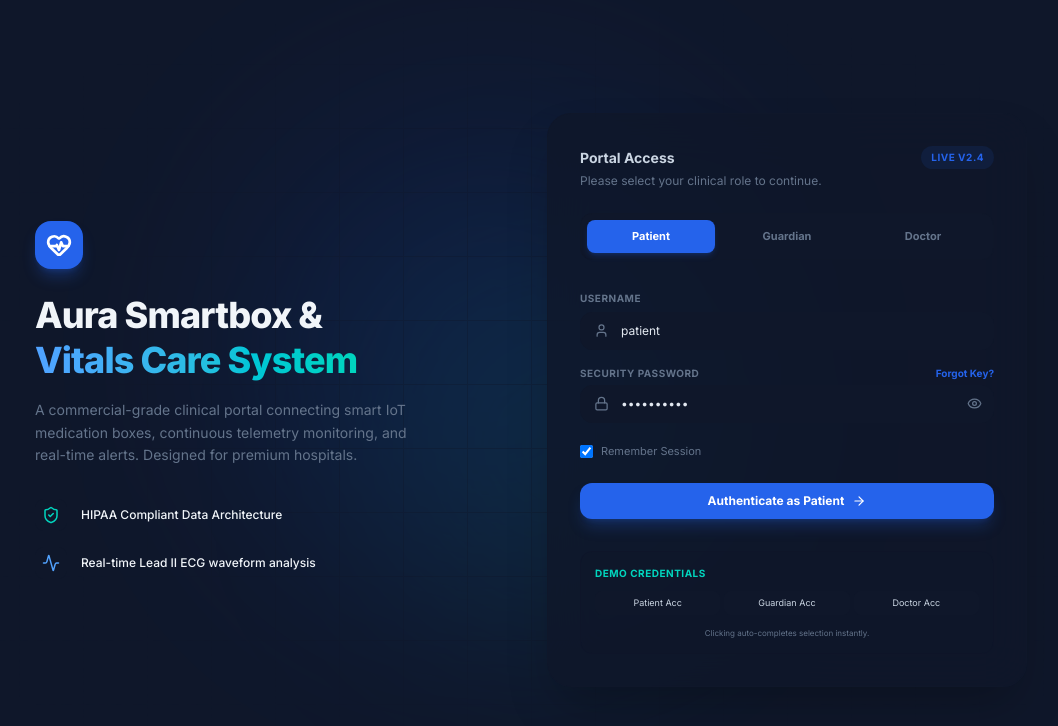
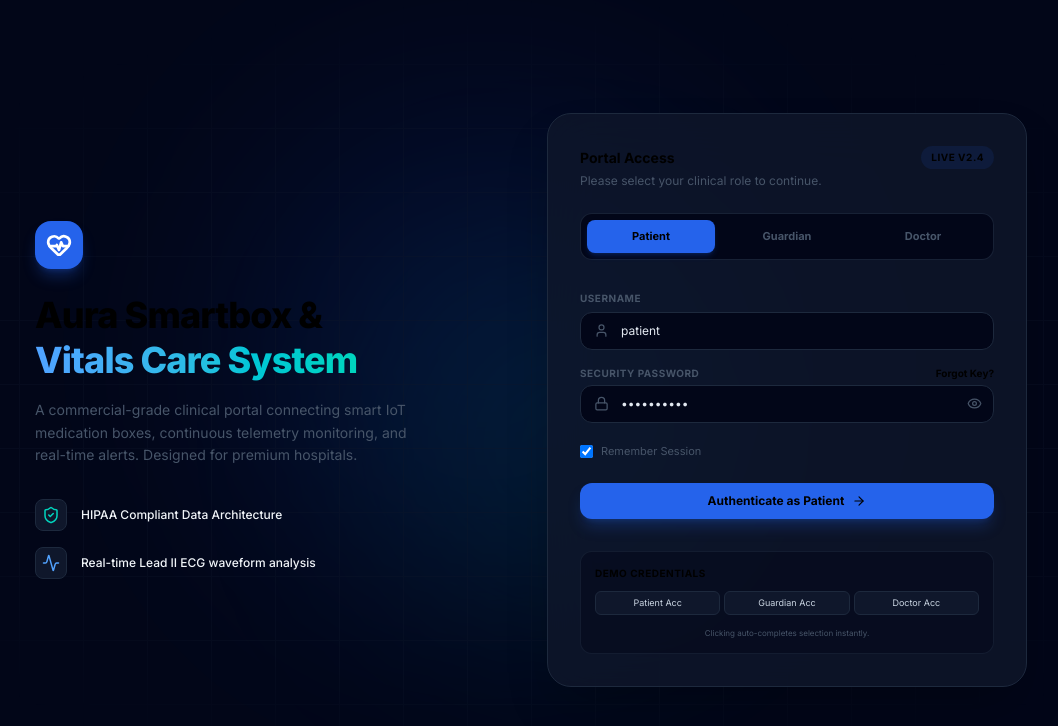
Before and after one commit to leston9-doremon/ipbl_med_box, a React (Vite) app: page /login in a window 1280 px wide. Shown: the top 726 px of the page, without its empty margins (109-1167 px from the left). Built offline with nearby package versions, Linux system fonts and the light colour scheme.

Commit message:
Fix text visibility in dark mode and enforce fixed black text in light mode

```diff
--- a/src/index.css
+++ b/src/index.css
@@ -9,32 +9,16 @@
   --color-success: #22C55E;
   --color-warning: #F59E0B;
   --color-danger: #EF4444;
-  --color-dark-text: #0F172A;
-  --color-light-text: #64748B;
+  --color-dark-text: #000000;
+  --color-light-text: #334155;
   --radius-medical: 18px;
-
-  /* Force consistent bold text colors */
-  --color-slate-950: #0F172A;
-  --color-slate-900: #0F172A;
-  --color-slate-850: #0F172A;
-  --color-slate-800: #0F172A;
-  --color-slate-750: #0F172A;
-  --color-slate-700: #0F172A;
-
-  /* Force consistent light/muted text colors */
-  --color-slate-650: #64748B;
-  --color-slate-600: #64748B;
-  --color-slate-550: #64748B;
-  --color-slate-500: #64748B;
-  --color-slate-450: #64748B;
-  --color-slate-400: #64748B;
 }
 
 /* Custom global rules for medical application styling */
 body {
   font-family: var(--font-sans);
   background-color: #F8FAFC;
-  color: #0F172A;
+  color: #000000;
   overflow-x: hidden;
 }
 
@@ -42,21 +26,56 @@ body {
 .dark-theme {
   background-color: #090D16 !important;
   color: #F8FAFC !important;
+}
 
-  /* Override text variables for consistent dark mode colors */
-  --color-slate-950: #F8FAFC !important;
-  --color-slate-900: #F8FAFC !important;
-  --color-slate-850: #F8FAFC !important;
-  --color-slate-800: #F8FAFC !important;
-  --color-slate-750: #F8FAFC !important;
-  --color-slate-700: #F8FAFC !important;
+.dark-theme body {
+  background-color: #090D16 !important;
+  color: #F8FAFC !important;
+}
 
-  --color-slate-650: #94A3B8 !important;
-  --color-slate-600: #94A3B8 !important;
-  --color-slate-550: #94A3B8 !important;
-  --color-slate-500: #94A3B8 !important;
-  --color-slate-450: #94A3B8 !important;
-  --color-slate-400: #94A3B8 !important;
+/* Force consistent bold text colors to fixed pure black in light mode */
+.text-slate-950,
+.text-slate-900,
+.text-slate-850,
+.text-slate-800,
+.text-slate-750,
+.text-slate-700,
+h1, h2, h3, h4, th, .font-bold {
+  color: #000000 !important;
+}
+
+/* Force consistent light/muted text colors in light mode */
+.text-slate-650,
+.text-slate-600,
+.text-slate-550,
+.text-slate-500,
+.text-slate-450,
+.text-slate-400 {
+  color: #475569 !important;
+}
+
+/* Override text colors in dark mode (keeps card backgrounds/borders intact) */
+.dark-theme .text-slate-950,
+.dark-theme .text-slate-900,
+.dark-theme .text-slate-850,
+.dark-theme .text-slate-800,
+.dark-theme .text-slate-750,
+.dark-theme .text-slate-700,
+.dark-theme h1,
+.dark-theme h2,
+.dark-theme h3,
+.dark-theme h4,
+.dark-theme th {
+  color: #F8FAFC !important;
+}
+
+.dark-theme .text-slate-650,
+.dark-theme .text-slate-600,
+.dark-theme .text-slate-550,
+.dark-theme .text-slate-500,
+.dark-theme .text-slate-450,
+.dark-theme .text-slate-400 {
+  color: #94A3B8 !important;
 }
 
 .dark-theme body {
```
